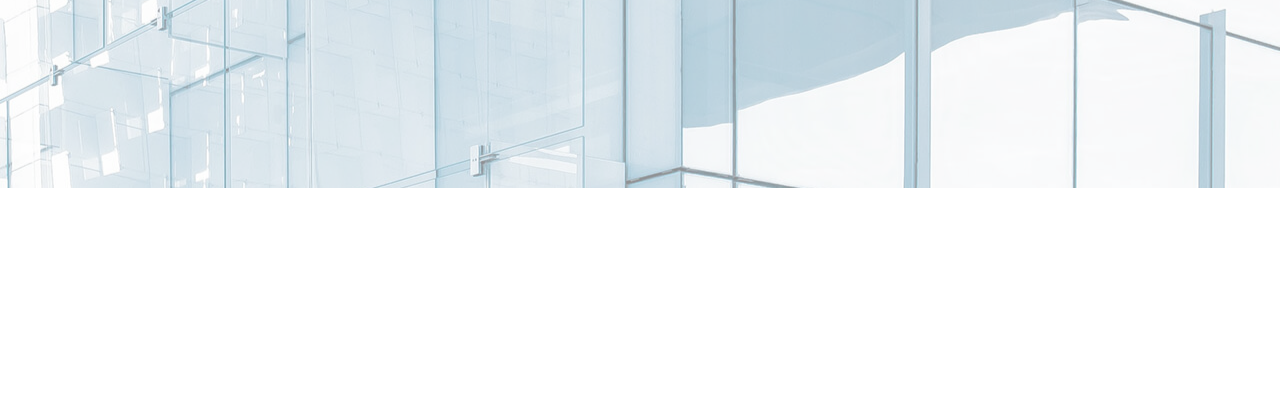
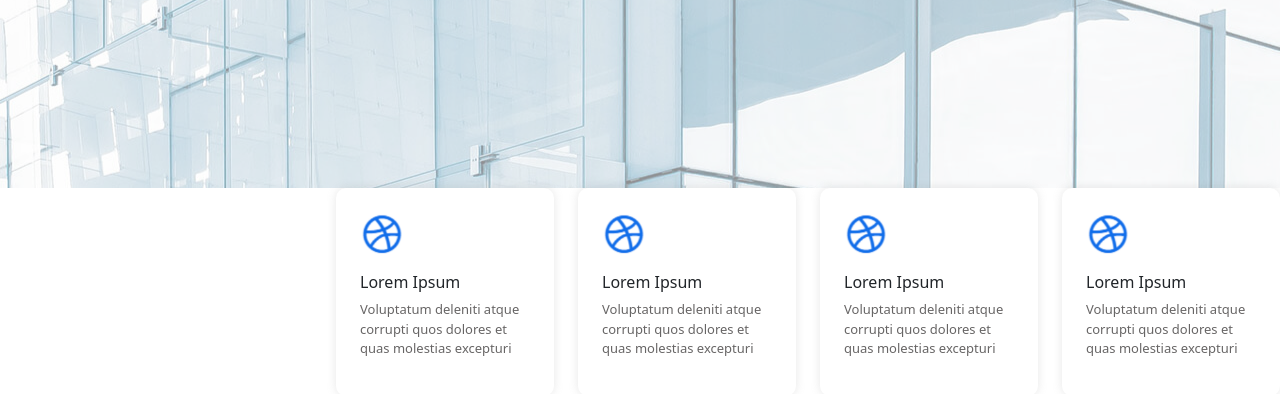
Before and after one commit to layshaj123/Projet_templateMolengeek_nom, a website: page index.html in a window 1280 px wide. Shown: the part 548-942 px from the top of the page. Before the commit the page ends 800 px from the top, so only its background shows below. Drawn offline with Linux system fonts and the light colour scheme.

Commit message:
premiere partie card

```diff
--- a/index.html
+++ b/index.html
@@ -52,15 +52,63 @@
                     <li> <p>Mon projet du vendredi</p></li>
                     <li> <button>GET STARTED</button></li>
                 </ul>
-
             </div>
       </header>
     <main>
+
        <section>
+            <div class="ct ">
+                <ul>
 
-       </section>
+                </ul>
+                <div class="fef ">
+
+                    <img width="45" src="./public/img/Capture d’écran 2024-11-19 à 17.52.22.png" alt="">
+                    <br>
+
+                    <h6>Lorem Ipsum</h6>
+
+                    <p>Voluptatum deleniti atque
+                    corrupti quos dolores et quas
+                    molestias excepturi</p>
+                </div>
+                <div class="fef ">
+
+                    <img width="45" src="./public/img/Capture d’écran 2024-11-19 à 17.52.22.png" alt="">
+                    <br>
+
+                    <h6>Lorem Ipsum</h6>
+
+                    <p>Voluptatum deleniti atque
+                    corrupti quos dolores et quas
+                    molestias excepturi</p>
+                </div>
+                <div class="fef ">
+
+                    <img width="45" src="./public/img/Capture d’écran 2024-11-19 à 17.52.22.png" alt="">
+                    <br>
+
+                    <h6>Lorem Ipsum</h6>
+
+                    <p>Voluptatum deleniti atque
+                    corrupti quos dolores et quas
+                    molestias excepturi</p>
+                </div>
+                <div class="fef ">
+
+                    <img width="45" src="./public/img/Capture d’écran 2024-11-19 à 17.52.22.png" alt="">
+                    <br>
+
+                    <h6>Lorem Ipsum</h6>
+
+                    <p>Voluptatum deleniti atque
+                    corrupti quos dolores et quas
+                    molestias excepturi</p>
+                </div>
 
 
+            </div>
+       </section>
 
 
 
--- /dev/null
+++ b/src/sass/modules/_main.sass
@@ -0,0 +1,20 @@
+.fef
+    border: solid 0PX
+    height: 13em
+    width: 14EM
+    border-radius: 10px
+    box-shadow: #95959539 0 0 10PX
+
+
+    padding: 1.5EM
+    padding-right: 1EM
+.fef p
+    font-size: small
+    color: #676565
+.fef img
+    padding-bottom: 1EM
+    border-radius: 50%
+.ct
+    height: 30EM
+    display: flex
+    gap: 1.5em
--- a/src/sass/modules/_style.sass
+++ b/src/sass/modules/_style.sass
@@ -1,2 +1,3 @@
 @import ./_header
 @import ./_nav
+@import ./_main
```
Also changed, not shown: public/css/app.css, public/img/Capture d’écran 2024-11-19 à 17.52.22.png (added), public/img/Capture d’écran 2024-11-19 à 17.52.41.png (added), public/img/noun-basket-ball-3933634.png (added), public/img/speed_compter.png (added), public/img/word.png (added), src/sass/modules/_header.sass (line endings or trailing spaces), 3 other files.
